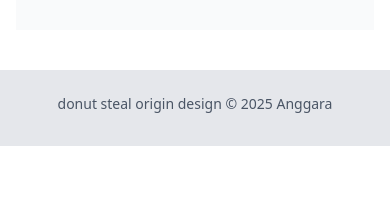
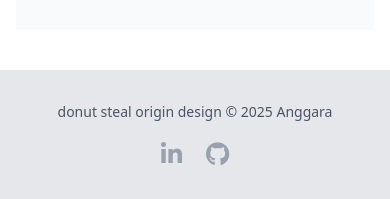
Before and after one commit to PermenNano/React_portofolio, a React (Vite) app: page / in a window 390 px wide. Shown: the part 8837-9036 px from the top of the page. Before the commit the page ends 8983 px from the top, so only its background shows below. Built offline with nearby package versions, Linux system fonts and the light colour scheme.

Commit message:
update again

```diff
--- a/src/components/Footer.jsx
+++ b/src/components/Footer.jsx
@@ -1,18 +1,59 @@
-import React from 'react';
+import React, { useState, useEffect } from 'react';
+
+const socialLinks = [
+  { icon: 'fab fa-linkedin-in', href: 'https://www.linkedin.com/in/your-linkedin-username' },
+  { icon: 'fab fa-github', href: 'https://github.com/PermenNano' },
+];
 
 const Footer = ({ myName }) => {
   const currentYear = new Date().getFullYear();
+  const [showScrollTop, setShowScrollTop] = useState(false);
+
+  useEffect(() => {
+    const handleScroll = () => {
+      setShowScrollTop(window.scrollY > 400);
+    };
+    window.addEventListener('scroll', handleScroll);
+    return () => window.removeEventListener('scroll', handleScroll);
+  }, []);
+
+  const scrollToTop = () => {
+    window.scrollTo({ top: 0, behavior: 'smooth' });
+  };
 
   return (
-    <footer className="bg-gray-200 dark:bg-black py-6 text-gray-600 dark:text-gray-400 text-sm relative z-10">
+    <>
+      <footer className="bg-gray-200 dark:bg-black py-8 text-gray-600 dark:text-gray-400 text-sm relative z-10">
         <div className="container mx-auto px-6">
           <div className="flex flex-col md:flex-row justify-between items-center text-center md:text-left">
-          <p className="mb-2 md:mb-0">
+            <p className="mb-4 md:mb-0">
               donut steal origin design &copy; {currentYear} {myName}
             </p>
+            <div className="flex space-x-6">
+              {socialLinks.map(social => (
+                <a
+                  key={social.icon}
+                  href={social.href}
+                  target="_blank"
+                  rel="noopener noreferrer"
+                  className="text-gray-400 hover:text-purple-500 dark:hover:text-purple-400 transition-transform duration-300 hover:scale-110 text-2xl"
+                >
+                  <i className={social.icon}></i>
+                </a>
+              ))}
+            </div>
           </div>
         </div>
       </footer>
+
+      <button
+        onClick={scrollToTop}
+        className={`fixed bottom-5 right-5 w-12 h-12 bg-purple-600 text-white rounded-full flex items-center justify-center shadow-lg hover:bg-purple-700 transition-all duration-300 z-50 ${showScrollTop ? 'opacity-100 scale-100' : 'opacity-0 scale-90 pointer-events-none'}`}
+        aria-label="Back to top"
+      >
+        <i className="fas fa-arrow-up"></i>
+      </button>
+    </>
   );
 };
 
```
Lines whose indentation alone changed are shown as unchanged.
